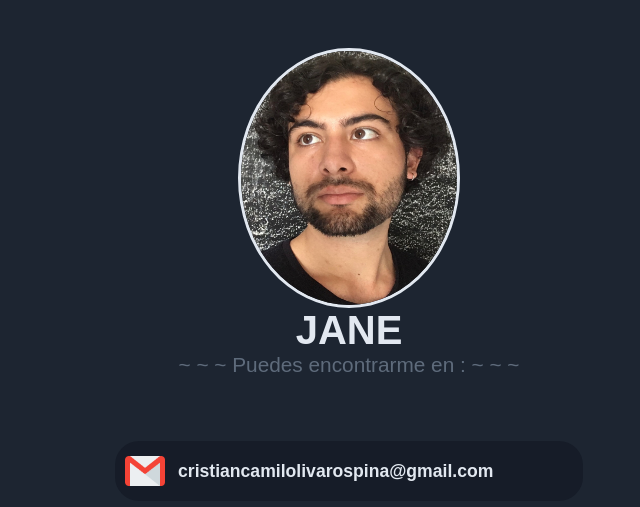
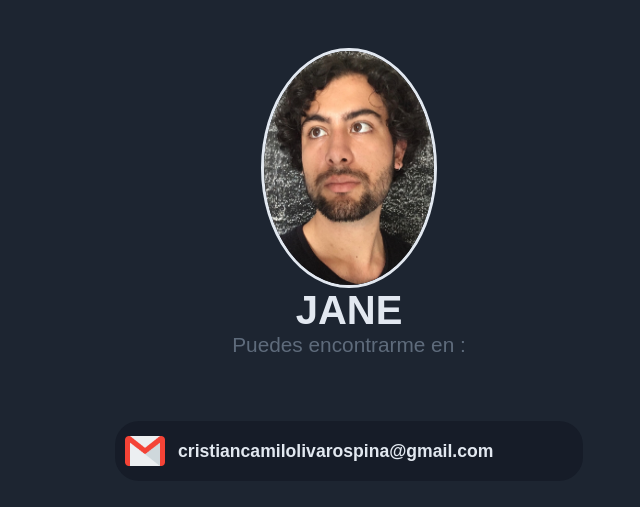
Before and after one commit to Cristian-Olivar/JANE, a plain HTML site: page index.html in a window 1280 px wide. Shown: the top 507 px of the page, without its empty margins (291-931 px from the left). Drawn offline with Linux system fonts and the light colour scheme.

Commit message:
second commit

```diff
--- a/index.html
+++ b/index.html
@@ -13,7 +13,7 @@
             </div>
                 <span> JANE </span>
                 <span>
-                    ~ ~ ~ Puedes encontrarme en : ~ ~ ~
+                    Puedes encontrarme en :
                 </span>
         </div>
     <div class="links">
--- a/style.css
+++ b/style.css
@@ -27,8 +27,8 @@ img {
 }
 
 .img {
-    width: 65%;
-    height: 260px;
+    width: 75%;
+    height: 240px;
     overflow: hidden;
     border-radius: 50%;
     border: 3px solid var(--white);
@@ -108,7 +108,7 @@ img {
 }
 
 @media (width <= 468px) {
-    .links, .hero {
+    .links, .hero .img {
         width: 100%;
         padding: 0 1rem;
     }
```
